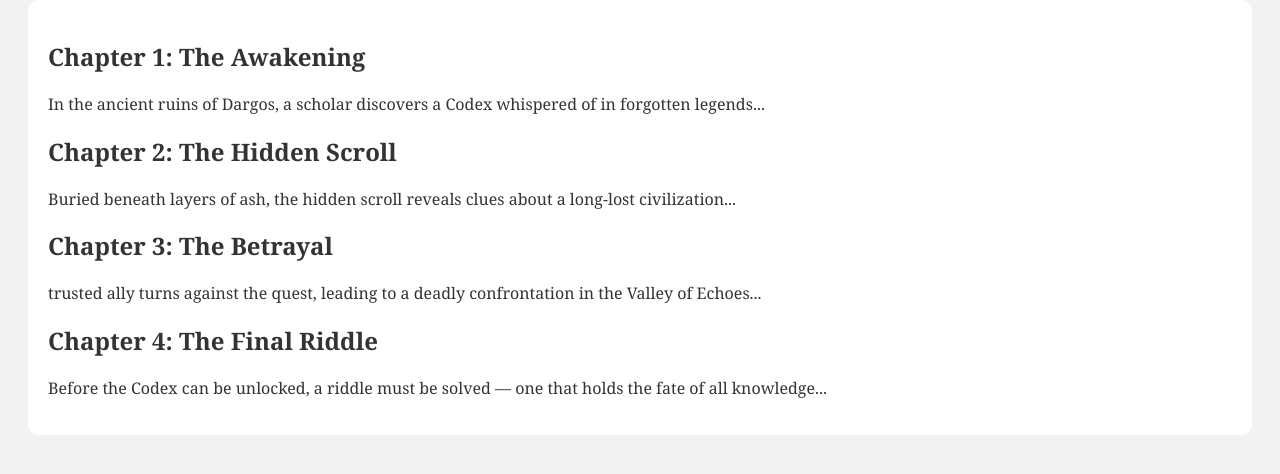
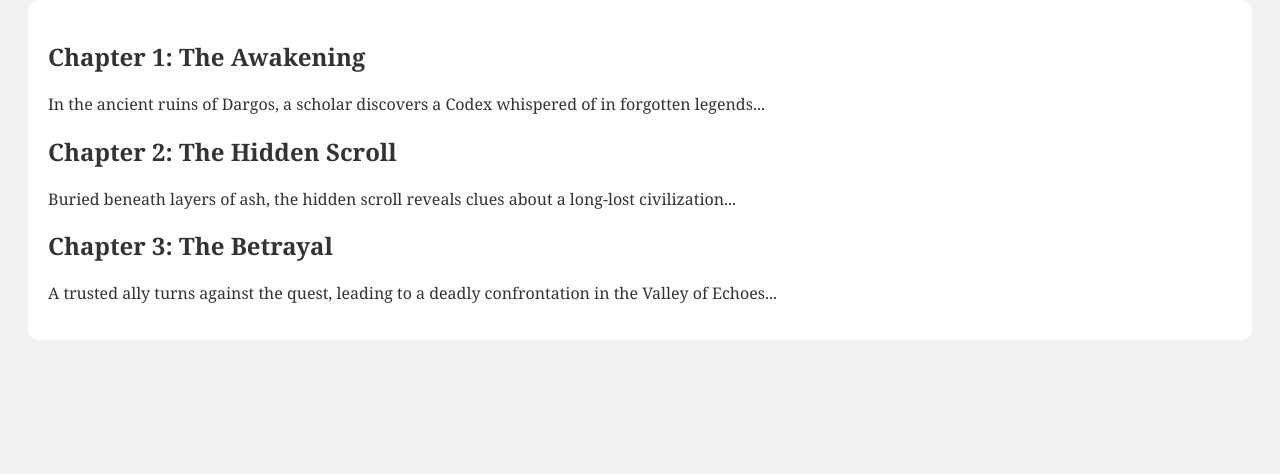
Before and after one commit to GodwinChukks/greenwood_Library_website, a plain HTML site: page index.html in a window 1280 px wide. Shown: the part 114-588 px from the top of the page. Drawn offline with Linux system fonts and the light colour scheme.

Commit message:
updated chapter-4

```diff
--- a/index.html
+++ b/index.html
@@ -15,10 +15,7 @@
     <p>Buried beneath layers of ash, the hidden scroll reveals clues about a long-lost civilization...</p>
 
     <h2>Chapter 3: The Betrayal</h2>
-    <p> trusted ally turns against the quest, leading to a deadly confrontation in the Valley of Echoes...</p>
-
-    <h2>Chapter 4: The Final Riddle</h2>
-    <p>Before the Codex can be unlocked, a riddle must be solved — one that holds the fate of all knowledge...</p>
+    <p>A trusted ally turns against the quest, leading to a deadly confrontation in the Valley of Echoes...</p>
 
   </div>
 </body>
```
